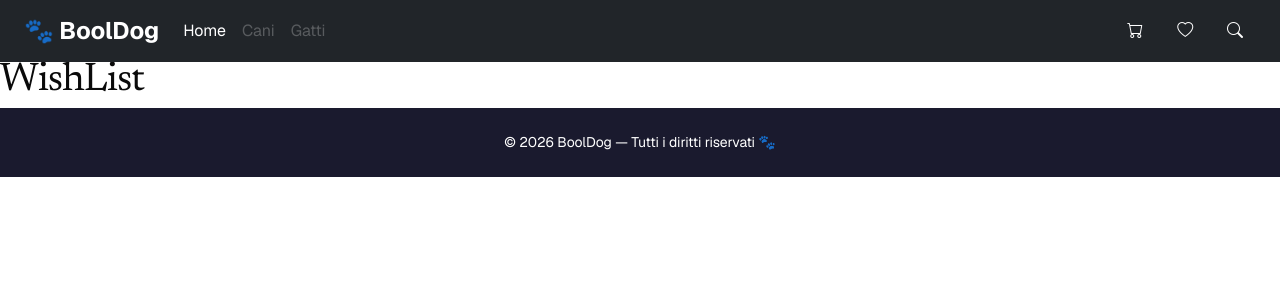
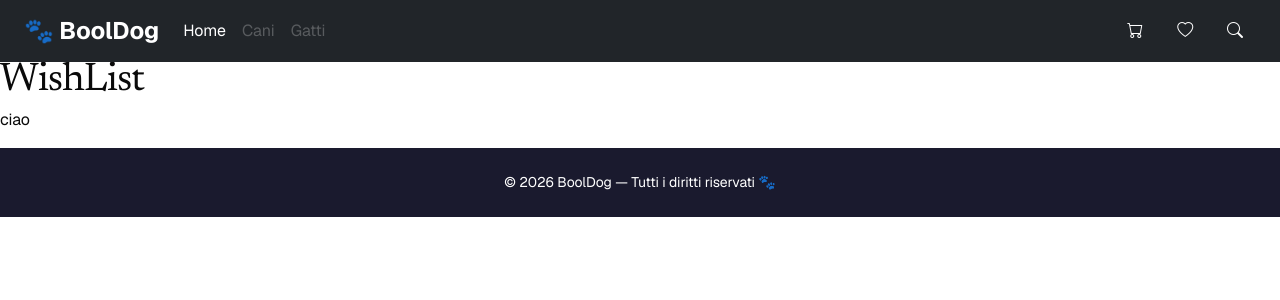
Before and after one commit to Carlo-Falanga/booldog-project-work, a React app in the folder frontend/: page /wishlist in a window 1280 px wide. Shown: the top 300 px of the page. Built offline with nearby package versions, Linux system fonts and the light colour scheme; the HTML template or start-up script is replaced by a standard one.

Commit message:
feat: integrate WishListContext and update WishListPage to display wishlist data

```diff
--- a/frontend/src/context/WishListContext.jsx
+++ b/frontend/src/context/WishListContext.jsx
@@ -2,9 +2,11 @@ import { createContext, useContext, useState, useEffect } from "react";
 
 const WishListContext = createContext();
 
-export function CartContextProvider({ children }) {
+export function WishListContextProvider({ children }) {
 
   const wishlistArr = [];
+
+  const test = 'ciao'
 
   const [wishlist, setWishlist] = useState(() => {
     const saved = localStorage.getItem("wish_data");
@@ -20,19 +22,19 @@ export function CartContextProvider({ children }) {
   // Rimuove il prodotto dal carrello
   const removeFromWishlist = (slug) => {
     const updated = wishlist.filter((item) => item.slug !== slug);
-    setCart(updated);
+    setWishlist(updated);
     localStorage.setItem("wish_data", JSON.stringify(updated));
   };
 
   return (
-    <WishListContext.Provider value={{}}>
+    <WishListContext.Provider value={{ test }}>
       {children}
     </WishListContext.Provider>
   );
 
 }
 
-export function useGlobal() {
+export function useWishlist() {
 
   const context = useContext(WishListContext);
 
--- a/frontend/src/pages/WishListPage.jsx
+++ b/frontend/src/pages/WishListPage.jsx
@@ -1,8 +1,14 @@
+import { useWishlist } from "../context/WishListContext"
+
 export default function WishListPage() {
+
+    const { test } = useWishlist()
+
 
     return (
         <>
             <h1>WishList</h1>
+            <p>{test}</p>
         </>
     )
 
```
Also changed, not shown: frontend/src/App.jsx (+5 -4 lines).
